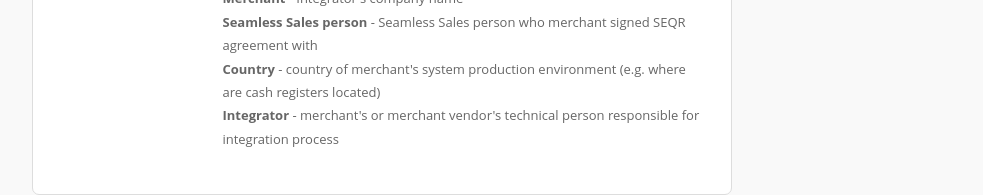
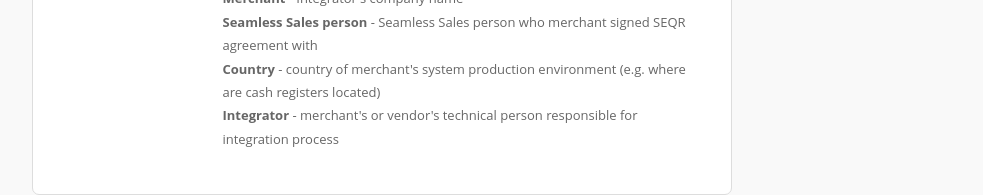
Before and after one commit to SeamlessDistribution/SeamlessDistribution.github.io, a Jekyll site: the page built from contact/index.md, in a window 1280 px wide and 923 px high. Shown: the part 728-923 px from the top of the window, without its empty margins (138-1121 px from the left). Built offline with Jekyll 4.4.1, drawn with Linux system fonts in a browser that asks for light colours.

Commit message:
Same as previous update

```diff
--- a/contact/index.md
+++ b/contact/index.md
@@ -44,6 +44,6 @@
 <br/><b>Merchant</b> - Integrator's company name
 <br/><b>Seamless Sales person</b> - Seamless Sales person who merchant signed SEQR agreement with
 <br/><b>Country</b> - country of merchant's system production environment (e.g. where are cash registers located)
-<br/><b>Integrator</b> - merchant's or merchant vendor's technical person responsible for integration process
+<br/><b>Integrator</b> - merchant's or vendor's technical person responsible for integration process
 </p>
 </form>
```
